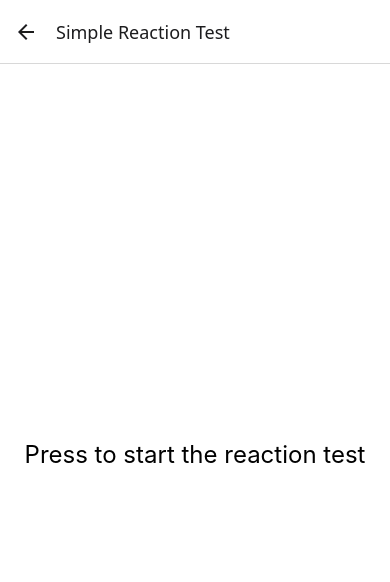
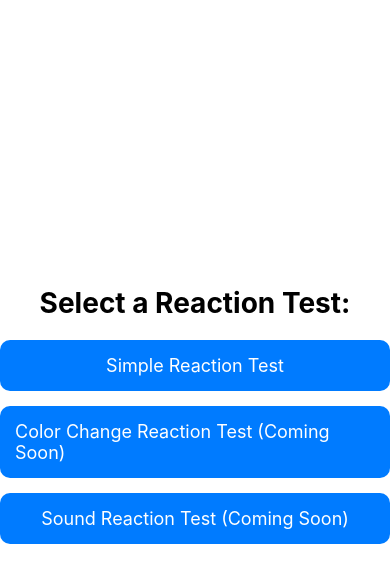
Before and after one commit to ParveerC/ReactionTime, a React Native app in the folder ReactionTime/: screen /SimpleReactionTest in a window 390 px wide. Shown: the top 582 px of the page. Built offline with nearby package versions, Linux system fonts and the light colour scheme.

Commit message:
Added Colored Ui / main menu (NOT DIFFERENT FILES)

```diff
--- a/ReactionTime/App.js
+++ b/ReactionTime/App.js
@@ -1,20 +1,157 @@
-import React from 'react';
-import { NavigationContainer } from '@react-navigation/native';
-import { createStackNavigator } from '@react-navigation/stack';
-import MenuScreen from './screens/MenuScreen';
-import SimpleReactionTestScreen from './screens/SimpleReactionTestScreen';
-
-const Stack = createStackNavigator();
+import { useState, useRef } from 'react';
+import { StyleSheet, Text, View, TouchableOpacity } from 'react-native';
 
 export default function App() {
+  const [selectedTest, setSelectedTest] = useState(null);
+  const [message, setMessage] = useState('');
+  const [startTime, setStartTime] = useState(null);
+  const [reactionTime, setReactionTime] = useState(null);
+  const [reactionTimes, setReactionTimes] = useState([]);
+  const [boxColor, setBoxColor] = useState('#fff');
+  const timeoutRef = useRef(null);
+
+  const startTest = () => {
+    setMessage('Wait for it...');
+    setReactionTime(null);
+    setBoxColor('red');
+
+    // Random delay between 2 to 5 seconds
+    const delay = Math.floor(Math.random() * 3000) + 2000;
+
+    timeoutRef.current = setTimeout(() => {
+      setMessage('Tap now!');
+      setStartTime(Date.now());
+      setBoxColor('green');
+    }, delay);
+  };
+
+  const handlePress = () => {
+    if (message === 'Tap now!') {
+      const endTime = Date.now();
+      const currentReactionTime = endTime - startTime;
+      setReactionTime(currentReactionTime);
+      setReactionTimes((prevTimes) => [...prevTimes, currentReactionTime]);
+      setMessage('Press to start the reaction test again');
+      setBoxColor('#fff');
+      clearTimeout(timeoutRef.current);
+    } else if (message === 'Wait for it...') {
+      setMessage('Too soon! Press to try again.');
+      setBoxColor('#fff');
+      clearTimeout(timeoutRef.current);
+    } else {
+      startTest();
+    }
+  };
+
+  const handleTestSelection = (testType) => {
+    setSelectedTest(testType);
+    setMessage('Press to start the reaction test');
+    setReactionTime(null);
+    setReactionTimes([]);
+    setBoxColor('#fff');
+  };
+
+  const calculateAverage = (times) => {
+    if (times.length === 0) return 0;
+    const sum = times.reduce((a, b) => a + b, 0);
+    return (sum / times.length).toFixed(2);
+  };
+
   return (
-    <NavigationContainer>
-      <Stack.Navigator initialRouteName="Menu">
-        <Stack.Screen name="Menu" component={MenuScreen} options={{ title: 'Reaction Test Menu' }} />
-        <Stack.Screen name="SimpleReactionTest" component={SimpleReactionTestScreen} options={{ title: 'Simple Reaction Test' }} />
-        <Stack.Screen name="ColorChangeReactionTest" component={MenuScreen} options={{ title: 'Color Change Reaction Test' }} />
-        <Stack.Screen name="SoundReactionTest" component={MenuScreen} options={{ title: 'Sound Reaction Test' }} />
-      </Stack.Navigator>
-    </NavigationContainer>
+    <View style={styles.container}>
+      {selectedTest === null ? (
+        <View>
+          <Text style={styles.menuTitle}>Select a Reaction Test:</Text>
+          <TouchableOpacity style={styles.menuButton} onPress={() => handleTestSelection('Simple Reaction Test')}>
+            <Text style={styles.menuButtonText}>Simple Reaction Test</Text>
+          </TouchableOpacity>
+          <TouchableOpacity style={styles.menuButton} onPress={() => handleTestSelection('Color Change Reaction Test')}>
+            <Text style={styles.menuButtonText}>Color Change Reaction Test (Coming Soon)</Text>
+          </TouchableOpacity>
+          <TouchableOpacity style={styles.menuButton} onPress={() => handleTestSelection('Sound Reaction Test')}>
+            <Text style={styles.menuButtonText}>Sound Reaction Test (Coming Soon)</Text>
+          </TouchableOpacity>
+        </View>
+      ) : (
+        <View style={styles.container}>
+          <TouchableOpacity style={styles.mainMenuButton} onPress={() => setSelectedTest(null)}>
+            <Text style={styles.mainMenuButtonText}>Main Menu</Text>
+          </TouchableOpacity>
+          <TouchableOpacity style={[styles.testBox, { backgroundColor: boxColor }]} onPress={handlePress}>
+            <Text style={styles.message}>{message}</Text>
+            {reactionTime !== null && (
+              <Text style={styles.reactionTime}>Reaction Time: {reactionTime} ms</Text>
+            )}
+            {reactionTimes.length > 0 && reactionTimes.length % 5 === 0 && (
+              <Text style={styles.averageTime}>
+                Average Reaction Time: {calculateAverage(reactionTimes)} ms
+              </Text>
+            )}
+          </TouchableOpacity>
+        </View>
+      )}
+    </View>
   );
 }
+
+const styles = StyleSheet.create({
+  container: {
+    flex: 1,
+    backgroundColor: '#fff',
+    alignItems: 'center',
+    justifyContent: 'center',
+  },
+  menuTitle: {
+    fontSize: 28,
+    fontWeight: 'bold',
+    marginBottom: 20,
+    textAlign: 'center',
+  },
+  menuButton: {
+    backgroundColor: '#007bff',
+    padding: 15,
+    borderRadius: 10,
+    marginBottom: 15,
+    alignItems: 'center',
+  },
+  menuButtonText: {
+    color: '#fff',
+    fontSize: 18,
+  },
+  mainMenuButton: {
+    backgroundColor: '#ff6347',
+    padding: 10,
+    borderRadius: 10,
+    position: 'absolute',
+    top: 50,
+
+  },
+  mainMenuButtonText: {
+    color: '#fff',
+    fontSize: 16,
+  },
+  testBox: {
+    width: 300,
+    height: 300,
+    alignItems: 'center',
+    justifyContent: 'center',
+    borderWidth: 3,
+    borderColor: '#000',
+  },
+  message: {
+    fontSize: 24,
+    textAlign: 'center',
+    margin: 20,
+  },
+  reactionTime: {
+    fontSize: 32,
+    fontWeight: 'bold',
+    color: 'green',
+  },
+  averageTime: {
+    fontSize: 28,
+    fontWeight: 'bold',
+    color: 'blue',
+    marginTop: 20,
+  },
+});
--- a/ReactionTime/screens/MenuScreen.js
+++ /dev/null
@@ -1,20 +0,0 @@
-import React from 'react';
-import { View, Text, TouchableOpacity } from 'react-native';
-import styles from '../styles/styles';
-
-export default function MenuScreen({ navigation }) {
-  return (
-    <View style={styles.container}>
-      <Text style={styles.menuTitle}>Select a Reaction Test:</Text>
-      <TouchableOpacity style={styles.menuButton} onPress={() => navigation.navigate('SimpleReactionTest')}>
-        <Text style={styles.menuButtonText}>Simple Reaction Test</Text>
-      </TouchableOpacity>
-      <TouchableOpacity style={styles.menuButton} onPress={() => navigation.navigate('ColorChangeReactionTest')}>
-        <Text style={styles.menuButtonText}>Color Change Reaction Test (Coming Soon)</Text>
-      </TouchableOpacity>
-      <TouchableOpacity style={styles.menuButton} onPress={() => navigation.navigate('SoundReactionTest')}>
-        <Text style={styles.menuButtonText}>Sound Reaction Test (Coming Soon)</Text>
-      </TouchableOpacity>
-    </View>
-  );
-}
--- a/ReactionTime/screens/SimpleReactionTestScreen.js
+++ /dev/null
@@ -1,46 +0,0 @@
-import React, { useState, useRef } from 'react';
-import { Text, TouchableOpacity, View } from 'react-native';
-import styles from '../styles/styles';
-
-export default function SimpleReactionTestScreen() {
-  const [message, setMessage] = useState('Press to start the reaction test');
-  const [startTime, setStartTime] = useState(null);
-  const [reactionTime, setReactionTime] = useState(null);
-  const timeoutRef = useRef(null);
-
-  const startTest = () => {
-    setMessage('Wait for it...');
-    setReactionTime(null);
-
-    // Random delay between 2 to 5 seconds
-    const delay = Math.floor(Math.random() * 3000) + 2000;
-
-    timeoutRef.current = setTimeout(() => {
-      setMessage('Tap now!');
-      setStartTime(Date.now());
-    }, delay);
-  };
-
-  const handlePress = () => {
-    if (message === 'Tap now!') {
-      const endTime = Date.now();
-      setReactionTime(endTime - startTime);
-      setMessage('Press to start the reaction test');
-      clearTimeout(timeoutRef.current);
-    } else if (message === 'Wait for it...') {
-      setMessage('Too soon! Press to try again.');
-      clearTimeout(timeoutRef.current);
-    } else {
-      startTest();
-    }
-  };
-
-  return (
-    <TouchableOpacity style={styles.container} onPress={handlePress}>
-      <Text style={styles.message}>{message}</Text>
-      {reactionTime !== null && (
-        <Text style={styles.reactionTime}>Reaction Time: {reactionTime} ms</Text>
-      )}
-    </TouchableOpacity>
-  );
-}
--- a/ReactionTime/styles/styles.js
+++ /dev/null
@@ -1,39 +0,0 @@
-import { StyleSheet } from 'react-native';
-
-const styles = StyleSheet.create({
-  container: {
-    flex: 1,
-    backgroundColor: '#fff',
-    alignItems: 'center',
-    justifyContent: 'center',
-  },
-  menuTitle: {
-    fontSize: 28,
-    fontWeight: 'bold',
-    marginBottom: 20,
-    textAlign: 'center',
-  },
-  menuButton: {
-    backgroundColor: '#007bff',
-    padding: 15,
-    borderRadius: 10,
-    marginBottom: 15,
-    alignItems: 'center',
-  },
-  menuButtonText: {
-    color: '#fff',
-    fontSize: 18,
-  },
-  message: {
-    fontSize: 24,
-    textAlign: 'center',
-    margin: 20,
-  },
-  reactionTime: {
-    fontSize: 32,
-    fontWeight: 'bold',
-    color: 'green',
-  },
-});
-
-export default styles;
```
